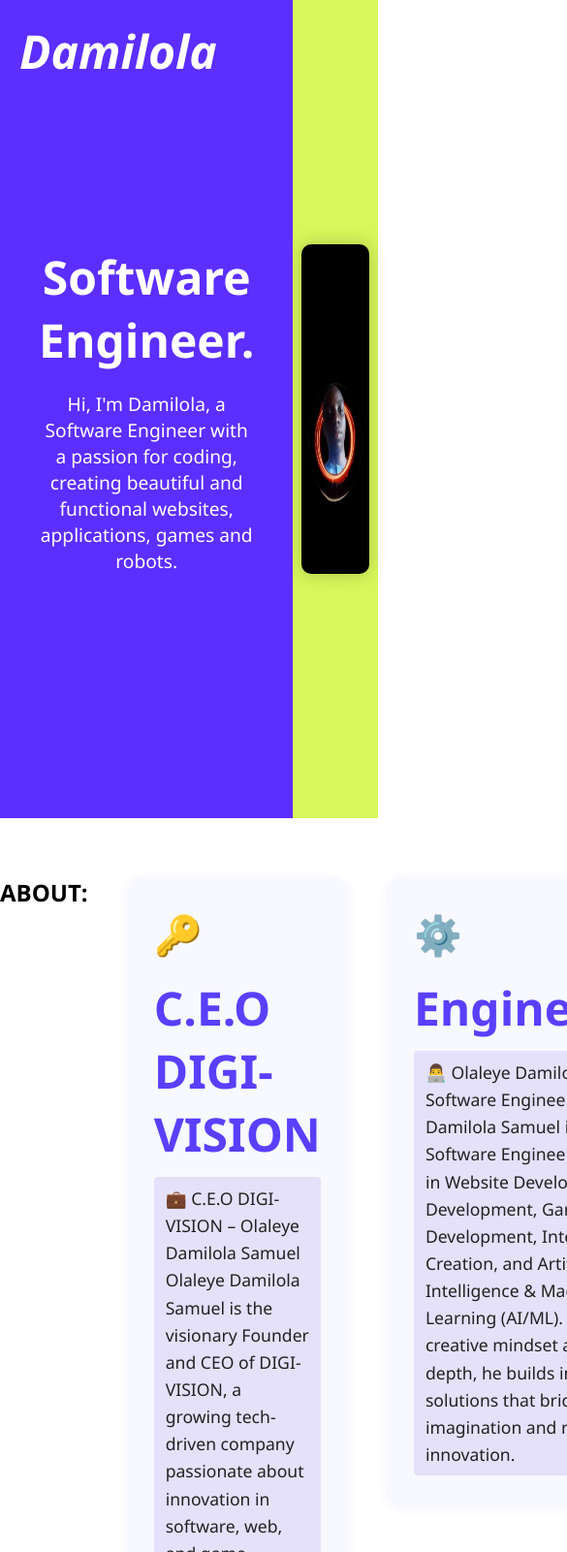
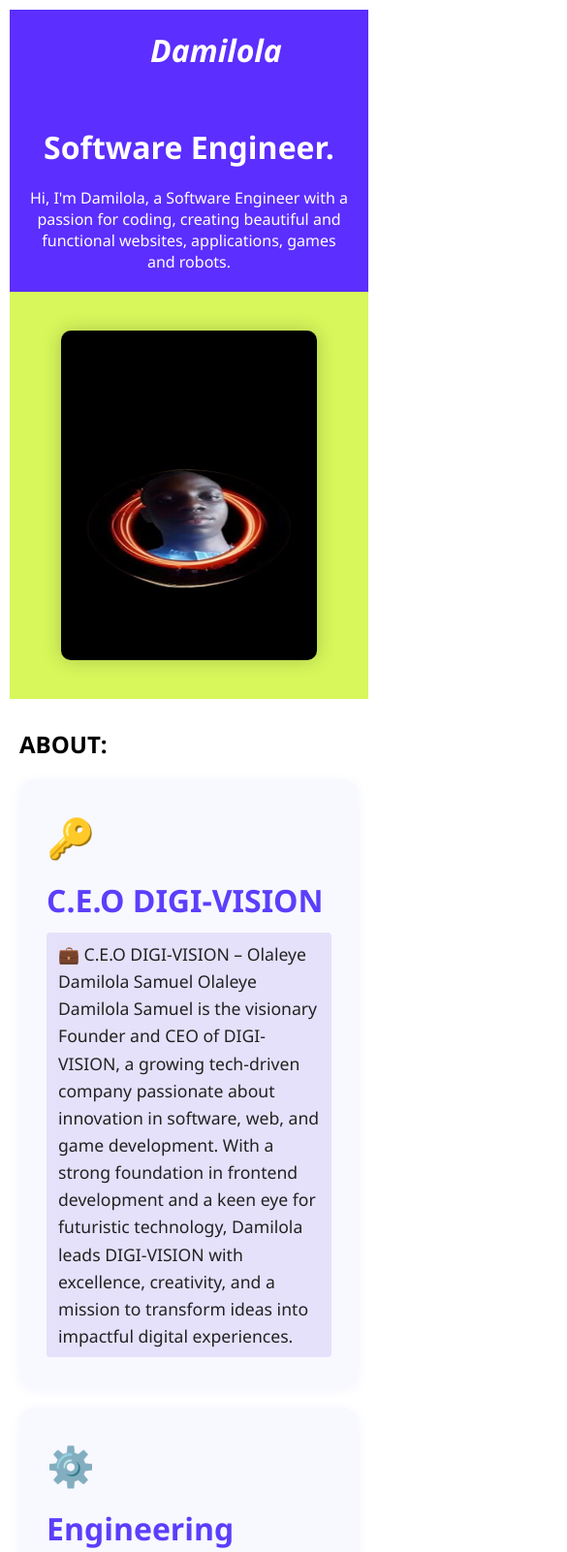
Before and after one commit to OLADS247/Portfolio, a plain HTML site: page index.html in a window 390 px wide. Shown: the top 1601 px of the page at 97% size, 585 px wide, since content can reach past the window. Drawn offline with Linux system fonts and the light colour scheme.

Commit message:
Update style.css

```diff
--- a/css/style.css
+++ b/css/style.css
@@ -331,3 +331,92 @@
   font-size: 14px;
   color: #777;
 }
+/* ===========================
+   RESPONSIVE DESIGN - ALL PAGES
+   =========================== */
+
+/* Mobile phones (max-width: 768px) */
+@media (max-width: 768px) {
+  /* General body adjustments */
+  body {
+    padding: 10px;
+    font-size: 16px;
+  }
+
+  /* HERO SECTION */
+  .hero {
+    flex-direction: column;
+    height: auto;
+  }
+  .left-side, .right-side {
+    flex: 1 1 100%;
+    padding: 20px;
+  }
+  .left-side h1 {
+    font-size: 2rem;
+  }
+  .left-side p {
+    font-size: 1rem;
+    max-width: 100%;
+  }
+  .right-side img {
+    width: 90%;
+    height: auto;
+    margin: 20px auto;
+  }
+  .logo {
+    position: static;
+    margin-bottom: 15px;
+  }
+
+  /* SKILLS SECTION */
+  .skills-section {
+    flex-direction: column;
+    gap: 20px;
+    margin: 30px 0;
+    padding: 0 10px;
+  }
+  .skill-card {
+    max-width: 100%;
+  }
+  .skill-title {
+    font-size: 2rem;
+  }
+
+  /* SERVICES */
+  .service-grid {
+    grid-template-columns: 1fr;
+  }
+
+  /* PROJECTS */
+  .project-grid {
+    grid-template-columns: 1fr;
+  }
+
+  /* CONTACT */
+  .social-links {
+    flex-direction: column;
+    gap: 10px;
+  }
+
+  /* FOOTER */
+  .footer-links {
+    display: flex;
+    flex-direction: column;
+    gap: 10px;
+  }
+}
+
+/* Tablets (max-width: 1024px) */
+@media (max-width: 1024px) {
+  .hero {
+    flex-wrap: wrap;
+    height: auto;
+  }
+  .services .service-grid {
+    grid-template-columns: repeat(2, 1fr);
+  }
+  .projects .project-grid {
+    grid-template-columns: repeat(2, 1fr);
+  }
+}
```
